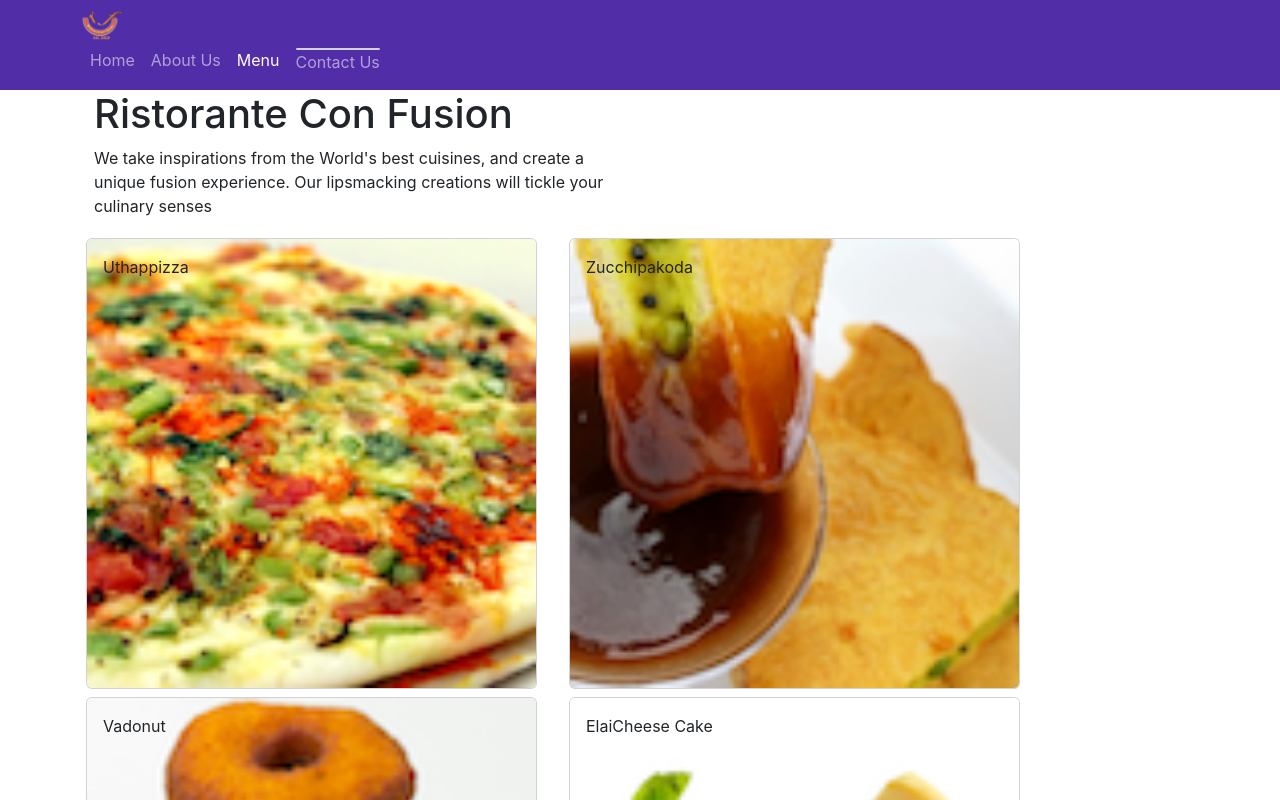
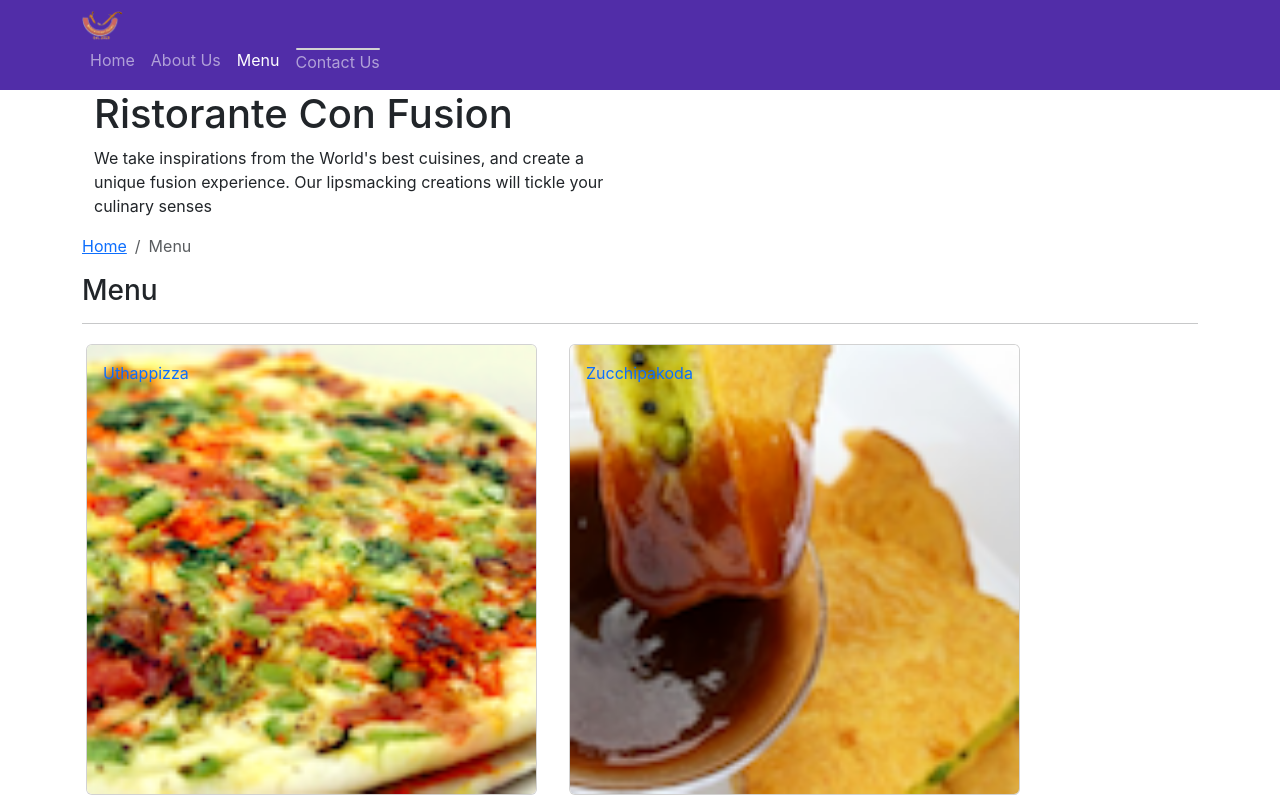
Before and after one commit to e3Dr8nj/reacttest, a React (Create React App) app: page /menu in a window 1280 px wide. Shown: the top 800 px of the page. Built offline with nearby package versions, Linux system fonts and the light colour scheme.

Commit message:
'singlepageapplicationpart2'

```diff
--- a/src/components/ContactComponent.js
+++ b/src/components/ContactComponent.js
@@ -1,8 +1,21 @@
 import React from 'react';
-
+import {Breadcrumb,BreadcrumbItem} from 'reactstrap'
+import {Link} from 'react-router-dom'
 function Contact(props) {
     return(
         <div className="container">
+            <div className="row">
+                <Breadcrumb>
+                    <BreadcrumbItem ><Link to='/home'>Home</Link></BreadcrumbItem>
+                    <BreadcrumbItem active>Contact Us</BreadcrumbItem>
+                </Breadcrumb>
+
+                <div className="col-12">
+                    <h3>Contact Us</h3>
+                    <hr />
+
+                </div>
+            </div>
             <div className="row row-content">
                 <div className="col-12">
                 <h3>Location Information</h3>
--- a/src/components/DishDetailComponent.js
+++ b/src/components/DishDetailComponent.js
@@ -1,6 +1,7 @@
 
 import  {Media,Card,CardImg,CardImgOverlay,CardText,CardBody,CardTitle} from 'reactstrap'
-
+import {Breadcrumb,BreadcrumbItem} from 'reactstrap'
+import {Link} from 'react-router-dom'
 import React from 'react'
 
         function RenderDish({dish}){
@@ -34,18 +35,29 @@
           console.log('dishdetail')
            return(
            <div className ="container">
-             <div className="row" >
-                     <div  className="col-12 col-md-5 m-1">
+               <div className="row">
+                    <Breadcrumb>
 
-                     <RenderDish dish={props.dish}></RenderDish>
+                    <BreadcrumbItem><Link to ='/menu'>Menu</Link></BreadcrumbItem>
+                    <BreadcrumbItem active>{props.dish.name}</BreadcrumbItem>
+                    </Breadcrumb>
 
-                       </div>
-                    <div  className="col-12 col-md-5 m-1">
-                        <RenderComments comments={props.dish.comments} />
+                  <div className ="col-12">
+                        <h3>{props.dish.name}</h3>
+                        <hr/>
+
+                  </div>
+                </div>
+                <div className="row">
+                    <div className="col-12 col-md-5 m-1">
+                        <RenderDish dish={props.dish} />
                     </div>
+                    <div className="col-12 col-md-5 m-1">
+                        <RenderComments comments={props.comments} />
+                    </div>
+                </div>
+                </div>
 
-        </div>
-        </div>
 
             )}
 
--- a/src/components/MainComponent.js
+++ b/src/components/MainComponent.js
@@ -18,7 +18,8 @@
       ,comments:COMMENTS
       ,promotions:PROMOTIONS
       ,leaders:LEADERS
-     // ,selectedDish:null
+
+      ,selectedDish:null
     };
   }
   /*
@@ -36,11 +37,24 @@
         leader={this.state.leaders.filter((leader)=>leader.featured)[0]}
 
         />)}
+        const DishWithId = ({match})=>{
+          console.log(parseInt(match.params.dishId,10))
+          let dishId = parseInt(match.params.dishId,10)
+          let comments = this.state.comments.filter(c=>c.dishId===dishId)
+          console.log(comments)
+          return(
+            <DishDetail
+            dish={this.state.dishes.filter( (dish)=>dish.id===dishId)[0]}
+            comments={comments}
+            ></DishDetail>
+          )
+        }
       return(<div>
      <Header/>
      <Switch>
        <Route path='/home' component={HomePage}></Route>
        <Route exact path='/menu' component={()=><Menu dishes={this.state.dishes}></Menu>}></Route>
+      <Route path='/menu/:dishId' component={DishWithId} />
        <Route path='/contactus' component={Contact}></Route>
        <Redirect to='/home'></Redirect>
      </Switch>
--- a/src/components/MenuComponent.js
+++ b/src/components/MenuComponent.js
@@ -1,34 +1,46 @@
 import React, {Component} from 'react'
-import  {Media,Card,CardImg,CardImgOverlay,CardText,CardBody,CardTitle} from 'reactstrap'
-
+import  {Media,Card,CardImg,CardImgOverlay,CardText,CardBody,CardTitle,Breadcrumb,BreadcrumbItem} from 'reactstrap'
+import {Link} from 'react-router-dom'
 function RenderMenuItem({dish,onClick}){
     return(
-        <Card onClick={()=>onClick(dish.id)} key = {dish.id}>
+
+        <Card  key = {dish.id}>
+            <Link to ={`/menu/${dish.id}`}>
                  <CardImg width="100%" src = {dish.image} alt = {dish.name}></CardImg>
                  <CardImgOverlay>
                      <CardTitle>{dish.name}</CardTitle>
                  </CardImgOverlay>
+                 </Link>
              </Card>
+
     )
 }
-
-
     const Menu =(props)=>{
         const menu = props.dishes.map((dish)=>{return(
             <div className = "col-12 col-md-5 m-1" key={dish.id}>
-                 <RenderMenuItem dish={dish} onClick={props.onClick}/>
+                 <RenderMenuItem dish={dish} />
             </div>) })
             console.log('Menu render is invoked')
 
             return(
 
                 <div className = "container" >
-                <div className ="row" >
 
-                        {menu}
+                <div className="row">
+                    <Breadcrumb>
+                    <BreadcrumbItem ><Link to ='/home'>Home</Link></BreadcrumbItem>
+                    <BreadcrumbItem active>Menu</BreadcrumbItem>
+                    </Breadcrumb>
 
+                  <div className ="col-12">
+                        <h3>Menu</h3>
+                        <hr/>
+
+                  </div>
                 </div>
-
+                <div className="row">
+                    {menu}
+                </div>
                 </div>
             )
     }
@@ -40,3 +52,4 @@
 
 
 export default Menu
+//6.16
```
